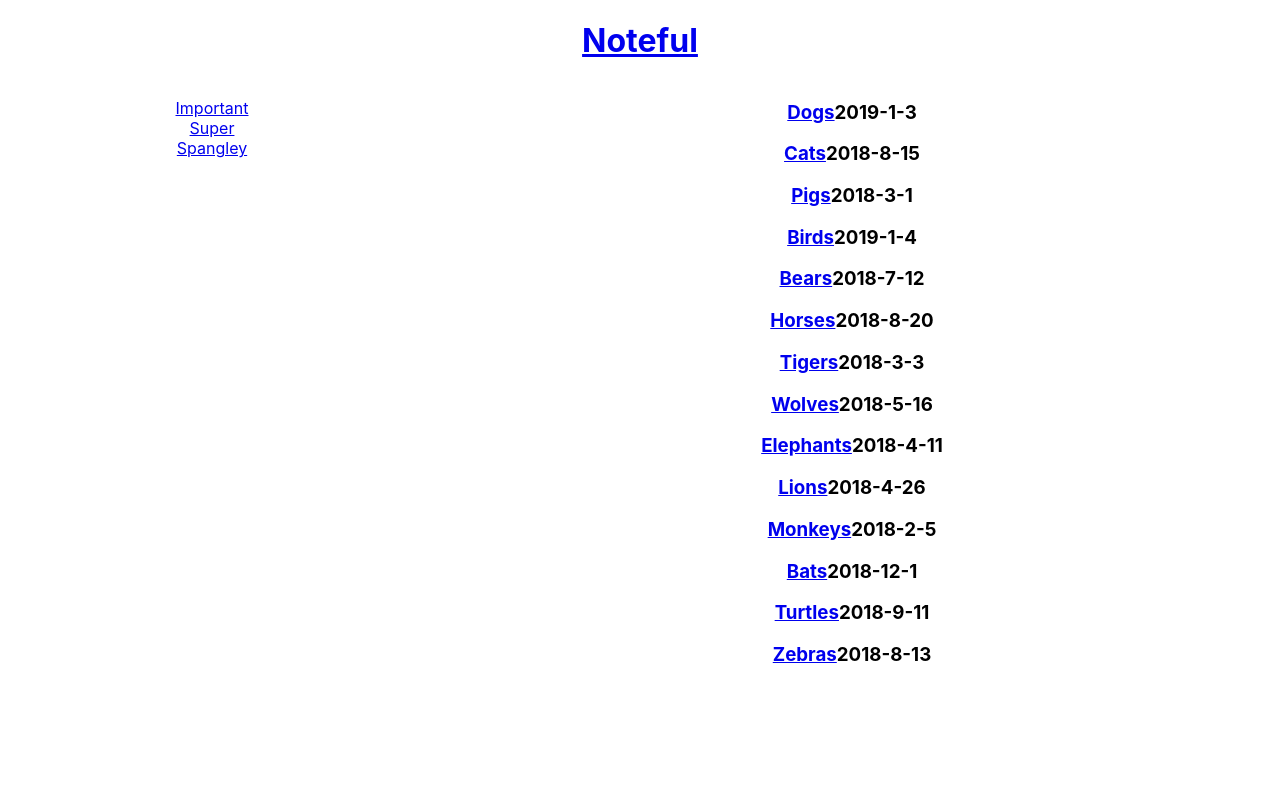
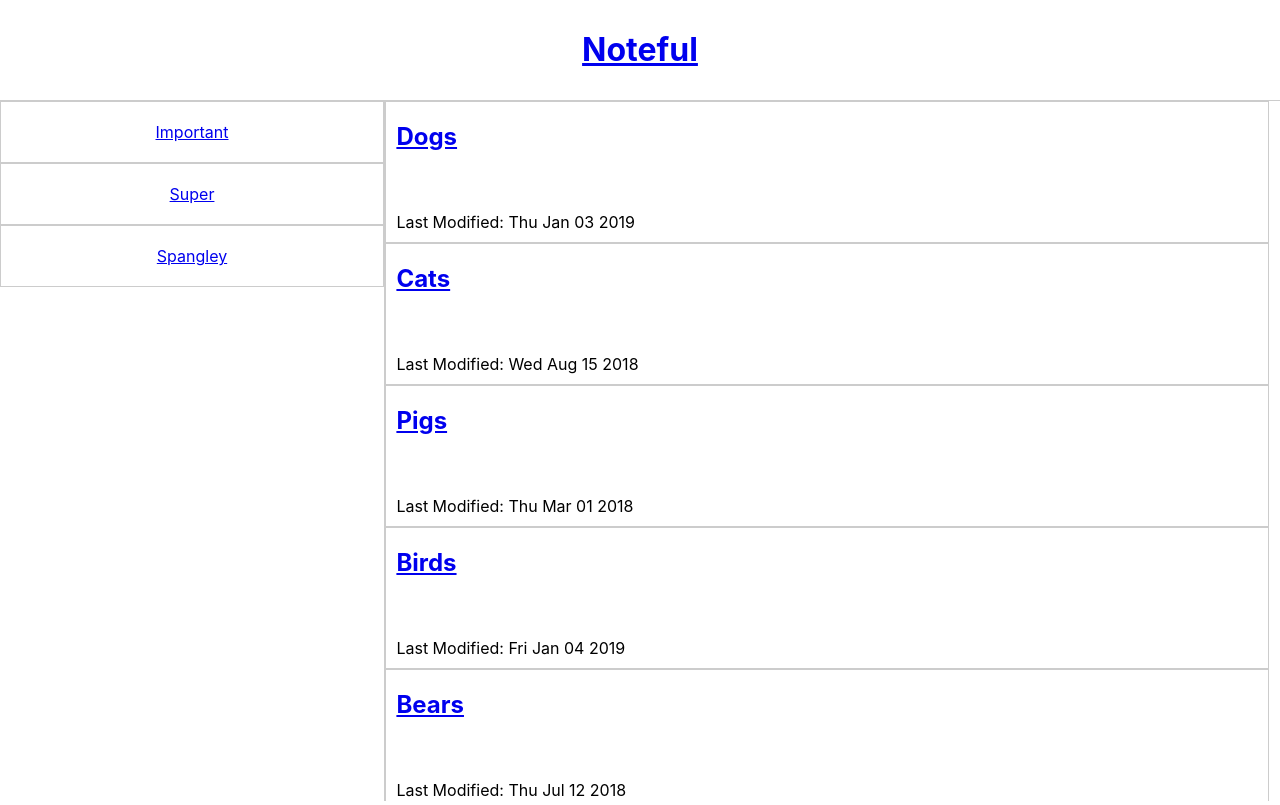
Before and after one commit to thinkful-ei-armadillo/noteful-williamRobin, a React (Create React App) app: page / in a window 1280 px wide. Built offline with nearby package versions, Linux system fonts and the light colour scheme.

Commit message:
fixed css

```diff
--- a/src/App.css
+++ b/src/App.css
@@ -36,20 +36,66 @@
   display: inline-block;
   width: 30%;
   left: 0;
-  height: 100%;
+  height: calc(100vh - 100px);
+  border-right: 1px solid #ccc;
   float: left;
+  margin-right: -11px;
 }
 
+header {
+  height: 100px;
+  border-bottom: 1px solid #ccc;
+}
+
+header h1 {
+  margin-bottom: 0px;
+  margin-top: 0px;
+  padding-top: 30px;
+}
 .main-view {
   display: inline-block;
-  width: 70%;
-  height: 100%;
+  width: 69%;
+  height: calc(100vh - 100px);
+  overflow: scroll;
 }
 
 ul {
   list-style: none;
+  margin-left: 0;
+  padding-left: 0;
+  margin-top: 0px;
+  margin-bottom: 0px;
+}
+.sidebar li {
+  border: 1px solid #ccc;
+  padding: 5px;
+  padding-top: 20px;
+  padding-bottom: 20px;
 }
 
 li.selected {
   background: aqua;
 }
+
+.main-view .note-item {
+  border: 1px solid #ccc;
+  padding: 20px 10px;
+  height: 100px;
+}
+
+.note-item {
+  position: relative;
+}
+
+.note-item h2 {
+  margin: 0;
+}
+.note-item a {
+  float: left;
+}
+
+.note-item div {
+  position: absolute;
+  left: 10px;
+  bottom: 10px;
+}
--- a/src/FolderSidebar.js
+++ b/src/FolderSidebar.js
@@ -2,16 +2,15 @@ import React, { Component } from 'react';
 import { Link } from 'react-router-dom';
 
 export default class FolderSidebar extends Component {
-  componentDidMount() { }
+  componentDidMount() {}
 
   foldersHtml() {
-
-    return  (
-        <div className= 'folder-sidebar' >
-          <Link to={`/folders/${this.props.folder.id}`}>Go back</Link>
-          <p>{this.props.folder.name}</p>
-        </div>
-      );
+    return (
+      <div className="folder-sidebar">
+        <Link to={`/folders/${this.props.folder.id}`}>Go back</Link>
+        <p>Current Folder: {this.props.folder.name}</p>
+      </div>
+    );
   }
   render() {
     return <ul>{this.foldersHtml()}</ul>;
--- a/src/MainView.js
+++ b/src/MainView.js
@@ -1,13 +1,14 @@
 import React, { Component } from 'react';
-import Note from './Note'
+import Note from './Note';
 import { Link } from 'react-router-dom';
 
 export default class MainView extends Component {
   notesHtml() {
     return this.props.notes.map(note => {
-
       return (
-        <Note date={note.modified} key={note.id} name={note.name} content={note.content} id={note.id} />
+        <li className="note-item" key={note.id}>
+          <Note date={note.modified} name={note.name} id={note.id} />
+        </li>
       );
     });
   }
--- a/src/Note.js
+++ b/src/Note.js
@@ -2,19 +2,18 @@ import React, { Component } from 'react';
 import { Link } from 'react-router-dom';
 
 export default class Note extends Component {
-
   render() {
     let date = new Date(this.props.date);
-    let dateString =
-      date.getFullYear() + '-' + (date.getMonth() + 1) + '-' + date.getDate();
+    let dateString = date.toDateString();
+    //date.getMonth() + 1 + ' ' + date.getDate() + ',' + date.getFullYear();
 
     return (
-      <li>
-        <h3>
+      <React.Fragment>
+        <h2>
           <Link to={`/notes/${this.props.id}`}>{this.props.name}</Link>
-          <span>{dateString}</span>
-        </h3>
-      </li>
+        </h2>
+        <div>Last Modified: {dateString}</div>
+      </React.Fragment>
     );
   }
 }
--- a/src/NoteView.js
+++ b/src/NoteView.js
@@ -1,17 +1,22 @@
 import React, { Component } from 'react';
 import { Link } from 'react-router-dom';
-import Note from './Note'
+import Note from './Note';
 
 export default class NoteView extends Component {
-
   render() {
     const note = this.props.note;
     return (
-      <div>
-        <Note date={note.modified} key={note.id} name={note.name} content={note.content} id={note.id} />
+      <React.Fragment>
+        <div className="note-item">
+          <Note
+            date={note.modified}
+            key={note.id}
+            name={note.name}
+            id={note.id}
+          />
+        </div>
         <p>{note.content}</p>
-      </div>
-
+      </React.Fragment>
     );
   }
 }
```
Also changed, not shown: src/App.js (+14 -13 lines).
